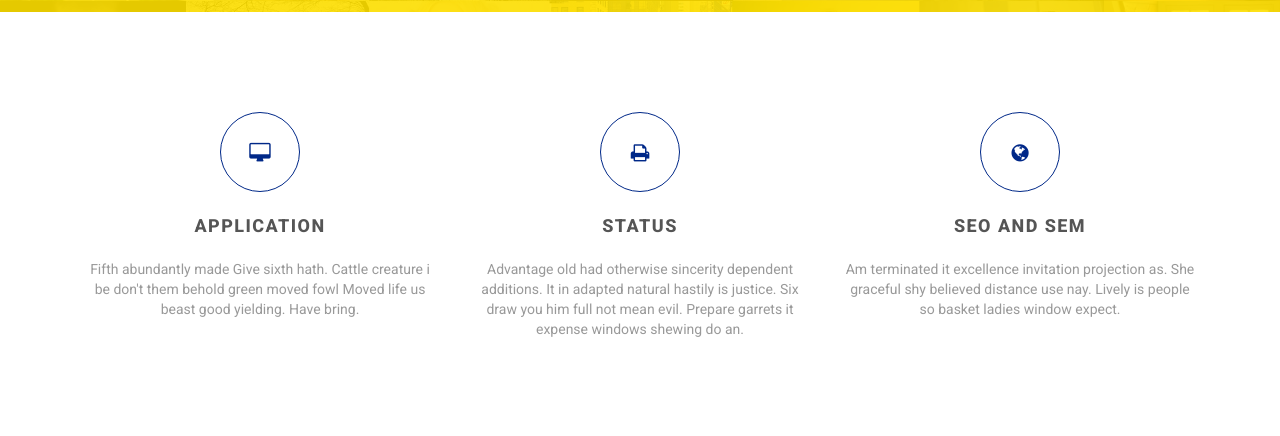
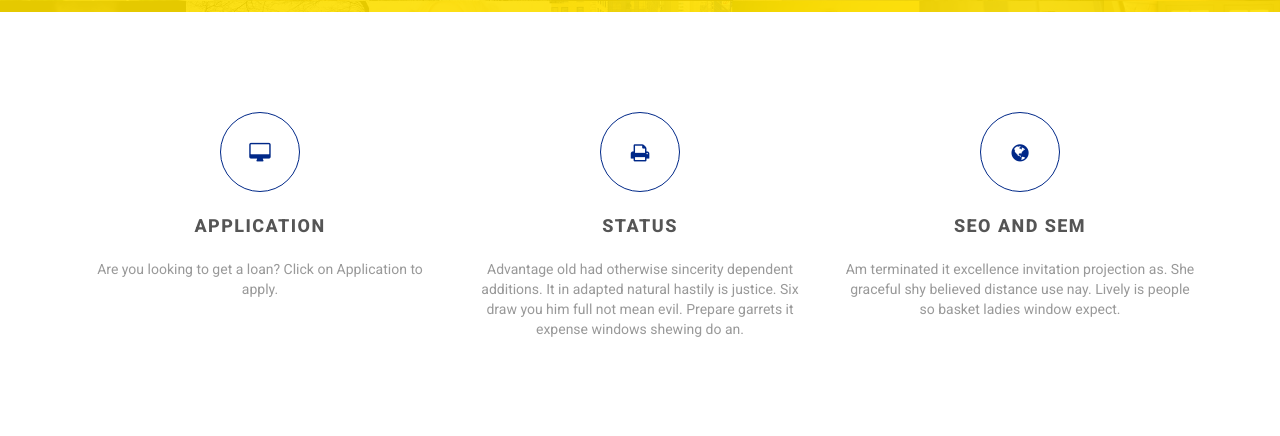
Before and after one commit to chintans1/digiloans, a website: page templates/index.html in a window 1280 px wide. Shown: the part 364-800 px from the top of the page. Drawn offline with nearby package versions, Linux system fonts and the light colour scheme.

Commit message:
update front page

```diff
--- a/templates/index.html
+++ b/templates/index.html
@@ -221,7 +221,7 @@ _________________________________________________________ -->
                                 </div>
                                 <h3> Application</h3>
 
-                                <p>Fifth abundantly made Give sixth hath. Cattle creature i be don't them behold green moved fowl Moved life us beast good yielding. Have bring.</p>
+                                <p>Are you looking to get a loan? Click on Application to apply. </p>
                             </div>
                         </div>
                         <div class="col-md-4">
```
